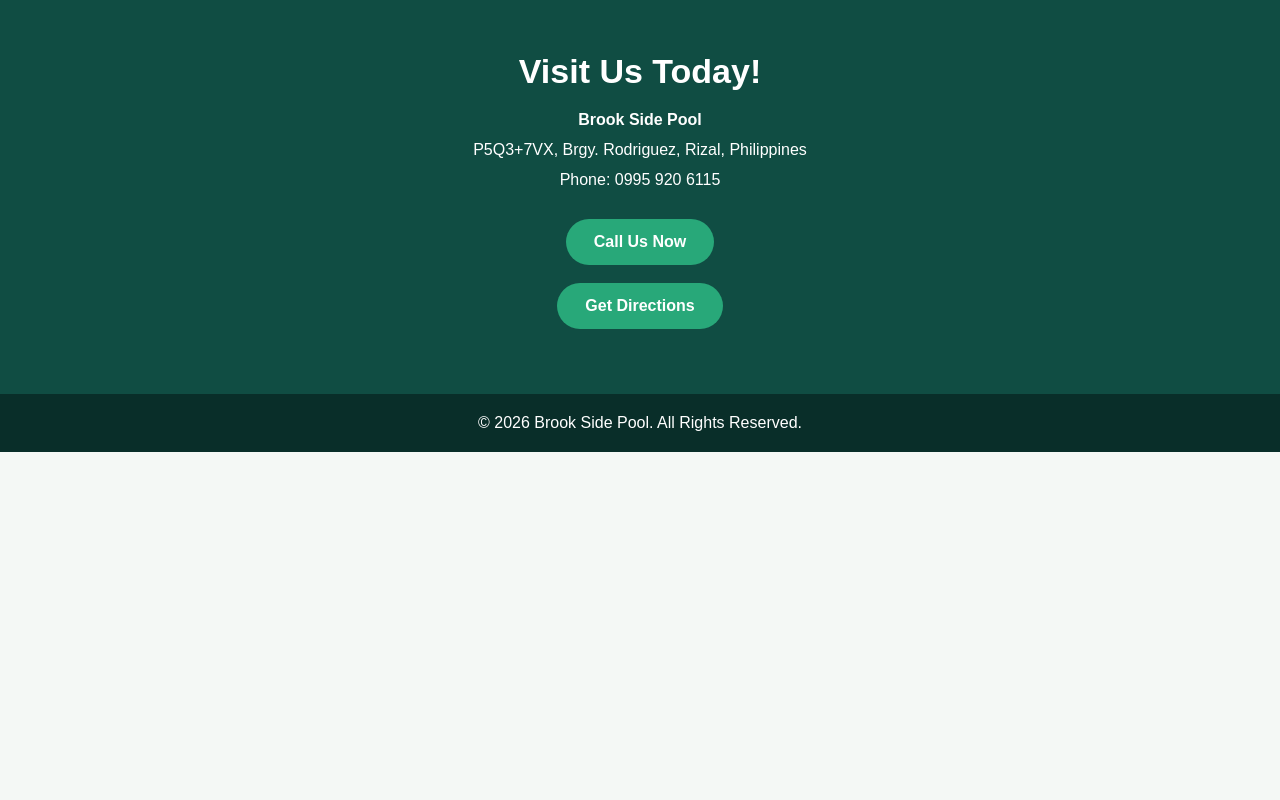
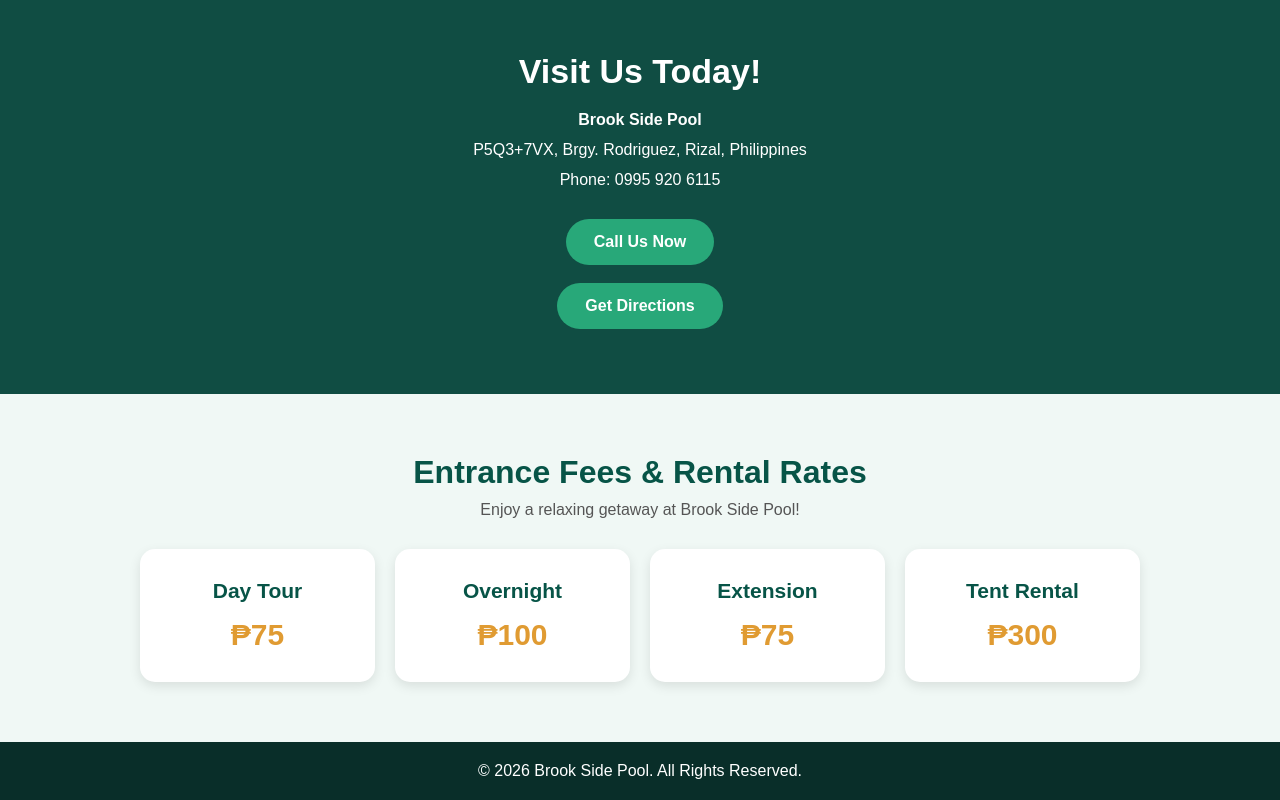
Before and after one commit to bryllejamesbacasmas01-gif/Brook-Side-Pool, a plain HTML site: page index.html in a window 1280 px wide. Shown: the part 2432-3232 px from the top of the page. Before the commit the page ends 2884 px from the top, so only its background shows below. Drawn offline with Linux system fonts and the light colour scheme.

Commit message:
Add files via upload

```diff
--- a/index.html
+++ b/index.html
@@ -178,6 +178,56 @@
     cursor: pointer;
 }
 
+/* Entrance Fees and Rental Rates */
+.pricing {
+    padding: 60px 20px;
+    text-align: center;
+    background: #f0f8f5;
+}
+
+.pricing h2 {
+    color: #075447;
+    font-size: 32px;
+    margin-bottom: 10px;
+}
+
+.pricing p {
+    color: #555;
+    margin-bottom: 30px;
+}
+
+.pricing-container {
+    display: grid;
+    grid-template-columns: repeat(auto-fit, minmax(200px, 1fr));
+    gap: 20px;
+    max-width: 1000px;
+    margin: auto;
+}
+
+.price-card {
+    background: white;
+    padding: 30px 20px;
+    border-radius: 15px;
+    box-shadow: 0 4px 12px rgba(0,0,0,0.10);
+    transition: transform 0.3s;
+}
+
+.price-card:hover {
+    transform: translateY(-5px);
+}
+
+.price-card h3 {
+    color: #075447;
+    font-size: 21px;
+}
+
+.price-card .price {
+    color: #e09b32;
+    font-size: 30px;
+    font-weight: bold;
+    margin-top: 15px;
+}
+
 
 .contact {
             background: #104d43;
@@ -327,9 +377,39 @@
         </a>
     </section>
 
+
+<section class="pricing" id="pricing">
+    <h2>Entrance Fees & Rental Rates</h2>
+    <p>Enjoy a relaxing getaway at Brook Side Pool!</p>
+
+    <div class="pricing-container">
+        <div class="price-card">
+            <h3>Day Tour</h3>
+            <div class="price">₱75</div>
+        </div>
+
+        <div class="price-card">
+            <h3>Overnight</h3>
+            <div class="price">₱100</div>
+        </div>
+
+        <div class="price-card">
+            <h3>Extension</h3>
+            <div class="price">₱75</div>
+        </div>
+
+        <div class="price-card">
+            <h3>Tent Rental</h3>
+            <div class="price">₱300</div>
+        </div>
+    </div>
+</section>
+
     <footer>
         <p>&copy; 2026 Brook Side Pool. All Rights Reserved.</p>
     </footer>
 
+
+
 </body>
 </html>
```
